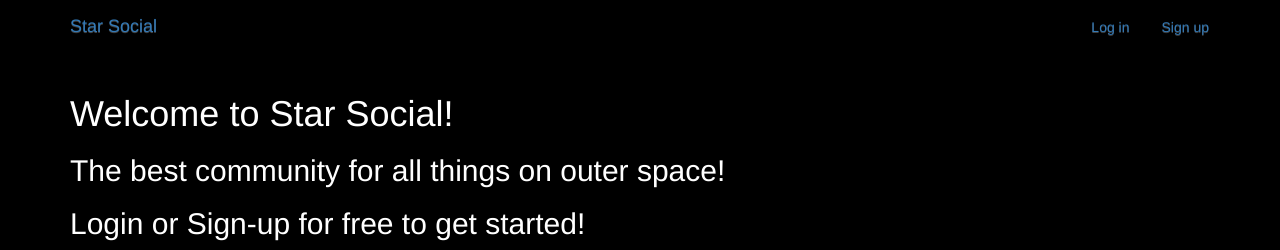
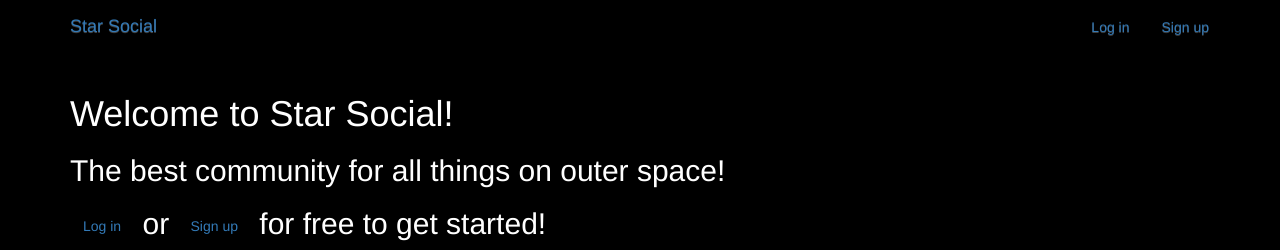
Before and after one commit to bing-chai/simpletwitter3, a Django app: page / in a window 1280 px wide. Shown: the top 250 px of the page. Run offline with Django 3.2, Linux system fonts and the light colour scheme; some libraries are stand-ins or nearby versions.

Commit message:
login or signup changed to link

```diff
--- a/templates/index.html
+++ b/templates/index.html
@@ -3,7 +3,7 @@
 
     <h1>Welcome to Star Social!</h1>
     <h2>The best community for all things on outer space!</h2>
-    <h2>Login or Sign-up for free to get started!</h2>
+    <h2><a href="{% url 'accounts:login' %}" class="btn btn-simple">Log in</a> or <a href="{% url 'accounts:signup' %}" class="btn btn-simple">Sign up</a> for free to get started!</h2>
 
 
 {% endblock %}
```
